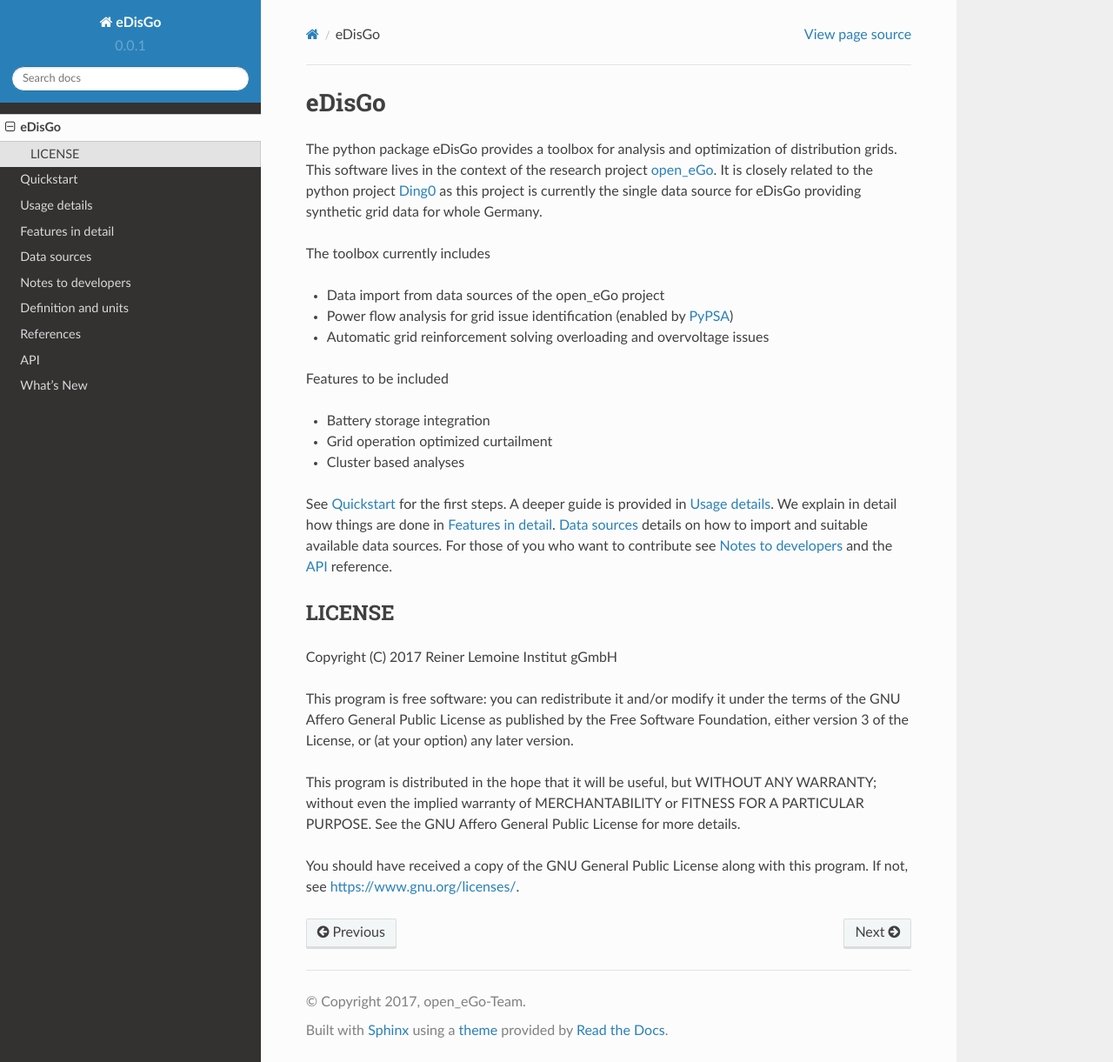
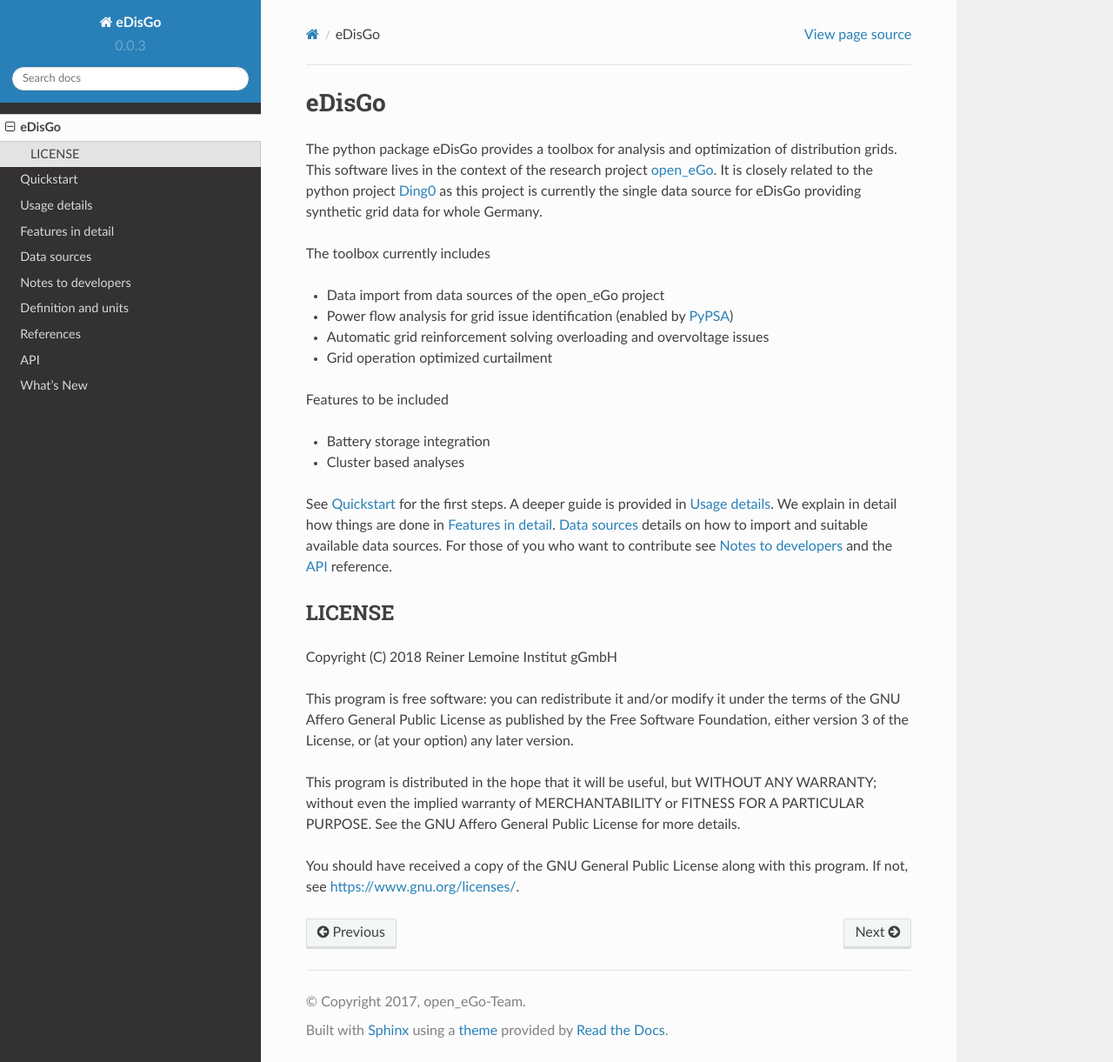
Before and after one commit to openego/eDisGo, a Sphinx documentation site: the page built from doc/start_page.rst, in a window 1280 px wide and 1221 px high. Shown: the whole window at 87% size. Built offline with Sphinx 7.4.7 and the Read the Docs theme 2.0.0, drawn with Linux system fonts in a browser that asks for light colours; formulas are drawn with MathJax 3.

Commit message:
Update docs start page

```diff
--- a/doc/conf.py
+++ b/doc/conf.py
@@ -107,9 +107,9 @@ author = u'open_eGo-Team'
 # built documents.
 #
 # The short X.Y version.
-version = '0.0.1'
+version = '0.0.3'
 # The full version, including alpha/beta/rc tags.
-release = '0.0.1dev'
+release = version
 
 # The language for content autogenerated by Sphinx. Refer to documentation
 # for a list of supported languages.
--- a/doc/start_page.rst
+++ b/doc/start_page.rst
@@ -13,11 +13,11 @@ The toolbox currently includes
 * Data import from data sources of the open_eGo project
 * Power flow analysis for grid issue identification (enabled by `PyPSA <https://pypsa.org>`_)
 * Automatic grid reinforcement solving overloading and overvoltage issues
+* Grid operation optimized curtailment
 
 Features to be included
 
 * Battery storage integration
-* Grid operation optimized curtailment
 * Cluster based analyses
 
 See :ref:`quickstart` for the first steps. A deeper guide is provided in :ref:`usage-details`.
@@ -30,7 +30,7 @@ For those of you who want to contribute see :ref:`dev-notes` and the
 LICENSE
 -------
 
-Copyright (C) 2017 Reiner Lemoine Institut gGmbH
+Copyright (C) 2018 Reiner Lemoine Institut gGmbH
 
 This program is free software: you can redistribute it and/or modify it under
 the terms of the GNU Affero General Public License as published by the Free
```
